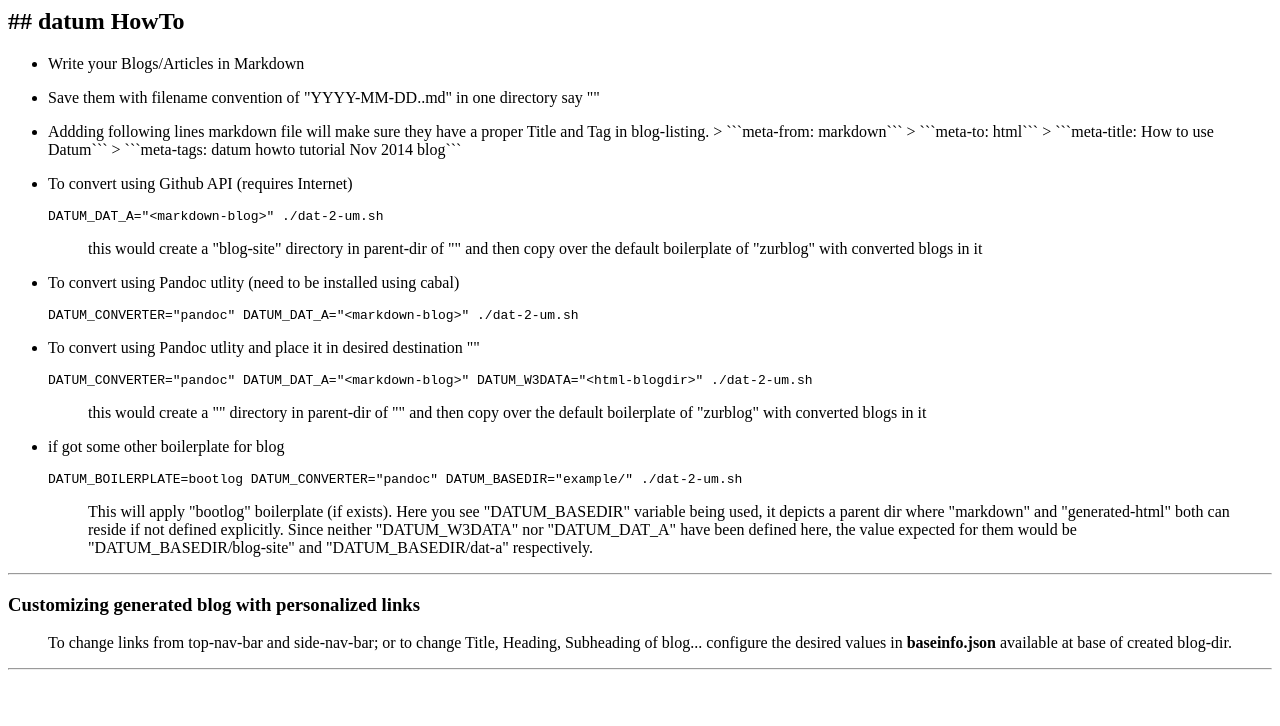
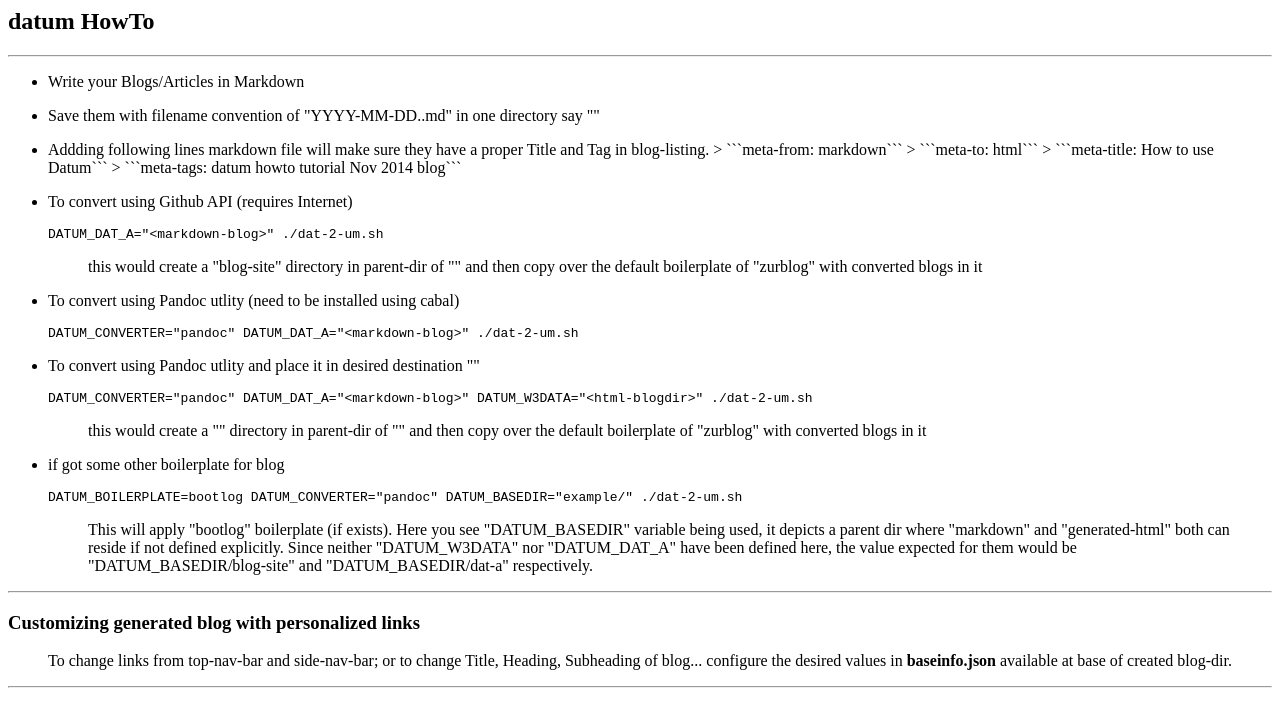
Before and after one commit to abhishekkr/datum, a plain HTML site: page example/blog-site/blogs/2014-11-30.HowToUse.md.html in a window 1280 px wide. Drawn offline with Linux system fonts and the light colour scheme.

Commit message:
updated gh-pages for wiki

```diff
--- a/example/blog-site/blogs/2014-11-30.HowToUse.md.html
+++ b/example/blog-site/blogs/2014-11-30.HowToUse.md.html
@@ -1,4 +1,5 @@
-<h2 id="datum-howto">## datum HowTo</h2>
+<h2 id="datum-howto">datum HowTo</h2>
+<hr />
 <ul>
 <li><p>Write your Blogs/Articles in Markdown</p></li>
 <li><p>Save them with filename convention of &quot;YYYY-MM-DD.<any-suited-name-without-dots>.md&quot; in one directory say &quot;<markdown-blog>&quot;</p></li>
```
Also changed, not shown: example/blog-site/blogs/2014-11-29.ReadMe.md.html (+2 -1 lines).
